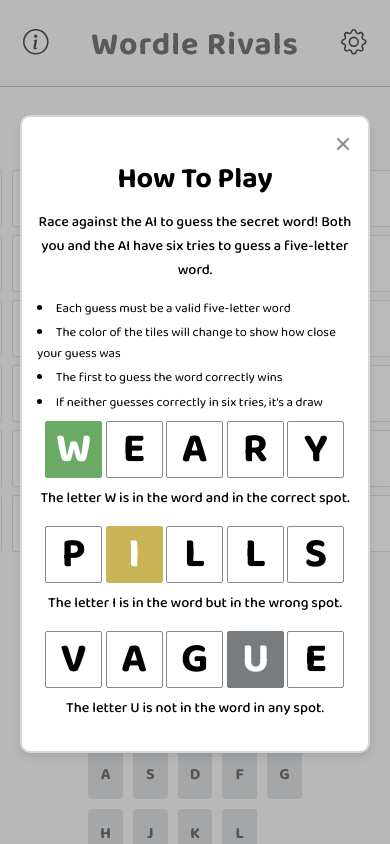
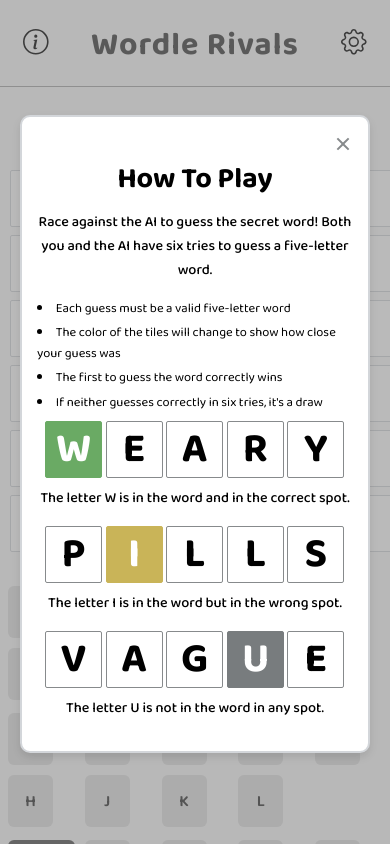
Before and after one commit to triniti-n/react-wordle-rivals, a React (Create React App) app: page / in a window 390 px wide. Shown: the top 844 px of the page. Built offline with nearby package versions, Linux system fonts and the light colour scheme.

Commit message:
fixed keyboard

```diff
--- a/src/components/Keyboard/Keyboard.css
+++ b/src/components/Keyboard/Keyboard.css
@@ -1,37 +1,45 @@
 .keyboard {
   display: flex;
   flex-direction: column;
-  gap: 8px;
+  gap: 8.5px;
   align-items: center;
   width: 100%;
-  max-width: 650px;
+  max-width: 800px;
   margin: 0 auto;
   padding: 1rem;
   box-sizing: border-box;
+  background-color: transparent;
+  margin-top: -2rem;
 }
 
 .row {
   display: flex;
   justify-content: center;
-  gap: 0.25rem;
+  gap: 6px;
+  width: 100%;
+  margin-bottom: 8px;
 }
 
 .key {
-  background-color: #d3d6da;
+  background-color: #e2e2e2;
   border: none;
-  border-radius: 4px;
-  font-weight: bold;
-  font-size: 1rem;
-  padding: 0.75rem;
+  border-radius: 6px;
+  font-weight: 600;
+  font-size: 1.2rem;
+  height: 55px;
   flex: 1;
-  max-width: 43px;
+  max-width: 45px;
   text-transform: uppercase;
   cursor: pointer;
   transition: background-color 0.2s ease;
+  color: #333;
+  display: flex;
+  align-items: center;
+  justify-content: center;
 }
 
 .key:hover {
-  background-color: #c2c5c8;
+  background-color: #d4d4d4;
 }
 
 .key.absent {
@@ -50,13 +58,38 @@
 }
 
 .key.action {
-  max-width: 65px;
-  flex: 1.5;
-  background-color: #d3d6da;
-  font-size: 0.85rem;
-  padding: 0.75rem;
+  background-color: #555;
+  color: white;
+  font-size: 1rem;
+  min-width: 75px;
+  max-width: 100px;
 }
 
 .key.action:hover {
-  background-color: #bcbec0;
+  background-color: #444;
 }
+
+@media screen and (max-width: 600px) {
+  .keyboard {
+    padding: 0.5rem;
+    gap: 5px;
+  }
+
+  .row {
+    gap: 4px;
+    margin-bottom: 5px;
+  }
+
+  .key {
+    height: 52px;
+    font-size: 1rem;
+    min-width: 32px;
+    max-width: 45x;
+  }
+
+  .key.action {
+    font-size: 0.9rem;
+    min-width: 60px;
+    max-width: 80px;
+  }
+}
--- a/src/components/Keyboard/Keyboard.jsx
+++ b/src/components/Keyboard/Keyboard.jsx
@@ -1,3 +1,4 @@
+
 import { useEffect } from 'react';
 import classNames from 'classnames';
 import { getStatuses } from '../../lib/words';
@@ -18,7 +19,7 @@
     return () => {
       window.removeEventListener('keydown', listener);
     };
-  });
+  }, [onDelete, onEnter, onKeyDown]);
 
   const handleClick = key => {
     if (key === 'ENTER') return onEnter();
```
